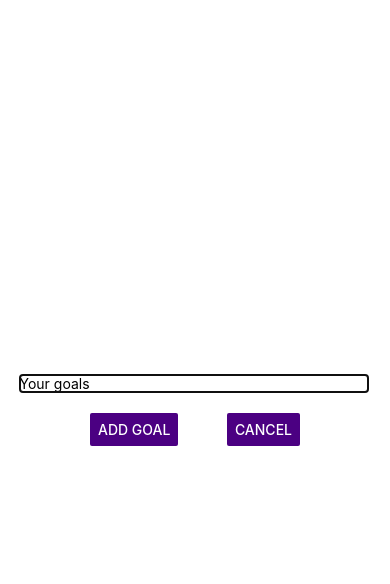
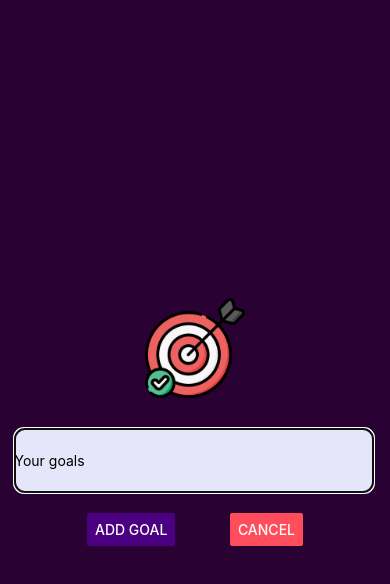
Before and after one commit to Aparna-xxx/goals-app, a React Native app in the folder goals/: screen / in a window 390 px wide. Both pictures are taken after a click on the button "ADD NEW GOAL". Shown: the top 584 px of the page. Built offline with nearby package versions, Linux system fonts and the light colour scheme.

Commit message:
final touches

```diff
--- a/goals/App.js
+++ b/goals/App.js
@@ -1,5 +1,6 @@
 import { StyleSheet, Text, View,TextInput,Button, ScrollView, FlatList } from 'react-native';
 import { useState } from 'react';
+import { StatusBar } from "expo-status-bar";
 import GoalsOutput from './components/GoalsOutput';
 import GoalsInput from './components/GoalsInput';
 export default function App() {
@@ -37,6 +38,8 @@ export default function App() {
 
 
   return (
+    <>
+    <StatusBar style='light'/>
     <View style={styles.appcontainer}>
       <Button title = 'Add new goal' color='#4B0082' onPress={startAdding}/>
       <GoalsInput handleClick={buttonClicked}  visible={modalState} onCancel={stopAdding}/>
@@ -56,6 +59,7 @@ export default function App() {
         </ScrollView> */}
       </View>
     </View>
+    </>
   );
 }
 
@@ -64,23 +68,10 @@ const styles = StyleSheet.create({
     paddingTop:50,
     paddingHorizontal:16,
     flex:1,
+
+    backgroundColor:'#290133',
   },
-  headcontainer:{
-    flexDirection:'row',
-    justifyContent:'space-between',
-    alignItems: 'center',
-    marginBottom:24,
-    borderBottomWidth:1,
-    borderBottomColor:'#cccccc',
-    flex:1,
-  },
-  input:{
-    borderColor:'black',
-    borderWidth:1,
-    width: '70%',
-    height:'30%',
-    marginRight:3,
-  },
+
   bodycontainer:{
     flex:5,
     //flexDirection:'row',
--- a/goals/components/GoalsInput.js
+++ b/goals/components/GoalsInput.js
@@ -1,5 +1,6 @@
-import { StyleSheet,View,TextInput,Button, Modal } from "react-native";
+import { StyleSheet,View,TextInput,Button, Modal,Image} from "react-native";
 import { useState } from "react";
+
 function GoalsInput(props){
   const [mytext, setMyText] = useState(''); //variable for the text input
   function readText(enteredText){
@@ -16,10 +17,14 @@ function GoalsInput(props){
     return(
           <Modal visible={props.visible} animationType="slide">
             <View style={styles.headcontainer}>
-              <TextInput style={styles.input} placeholder='Your goals' onChangeText={readText} value={mytext}/>
+              <View style={styles.imageContainer}>
+                <Image source={require("../assets/images/goal.png")} style={styles.imgStyle}/>
+                </View>
+                <TextInput style={styles.input} placeholder='Your goals' onChangeText={readText} value={mytext}/>
+
               <View style={styles.buttoncontainer}>
                 <Button title="Add goal" onPress={addGoalHandler} color='#4B0082'></Button>
-                <Button title="Cancel" color='#4B0082' onPress={props.onCancel}></Button>
+                <Button title="Cancel" color='#ff4d5c' onPress={props.onCancel}></Button>
               </View>
             </View>
 
@@ -33,25 +38,42 @@ export default GoalsInput;
 const styles = StyleSheet.create({
 
     headcontainer:{
+
       justifyContent:'center',
       alignItems: 'center',
-      marginBottom:24,
-      borderBottomWidth:1,
-      borderBottomColor:'#cccccc',
       flex:1,
-      padding:20,
+     backgroundColor:'#290133',
+     padding: 15
+
+
     },
     input:{
       borderColor:'black',
       borderWidth:1,
       width: '100%',
+      height:'8%',
       marginRight:3,
+      backgroundColor:'#E6E6FA',
+      borderRadius:10,
+      marginBottom:20,
     },
     buttoncontainer:{
+
       flexDirection:'row',
       justifyContent:'space-between',
       width:'60%',
-      marginTop:20,
+      borderColor:'black'
+
+    },
+    imgStyle:{
+      width: 100,
+      height:100,
+      marginBottom:30,
+    },
+    imageContainer:{
+
+      width:'100%',
+      alignItems:'center'
     }
 
 
--- a/goals/components/GoalsOutput.js
+++ b/goals/components/GoalsOutput.js
@@ -18,7 +18,7 @@ export default GoalsOutput;
 const styles = StyleSheet.create({
 
     goalsStyle:{
-        backgroundColor:'#D5C0F2',
+        backgroundColor:'#E6E6FA',
         margin:8,
 
         borderRadius:6,
```
Also changed, not shown: goals/assets/images/goal.png (added).
